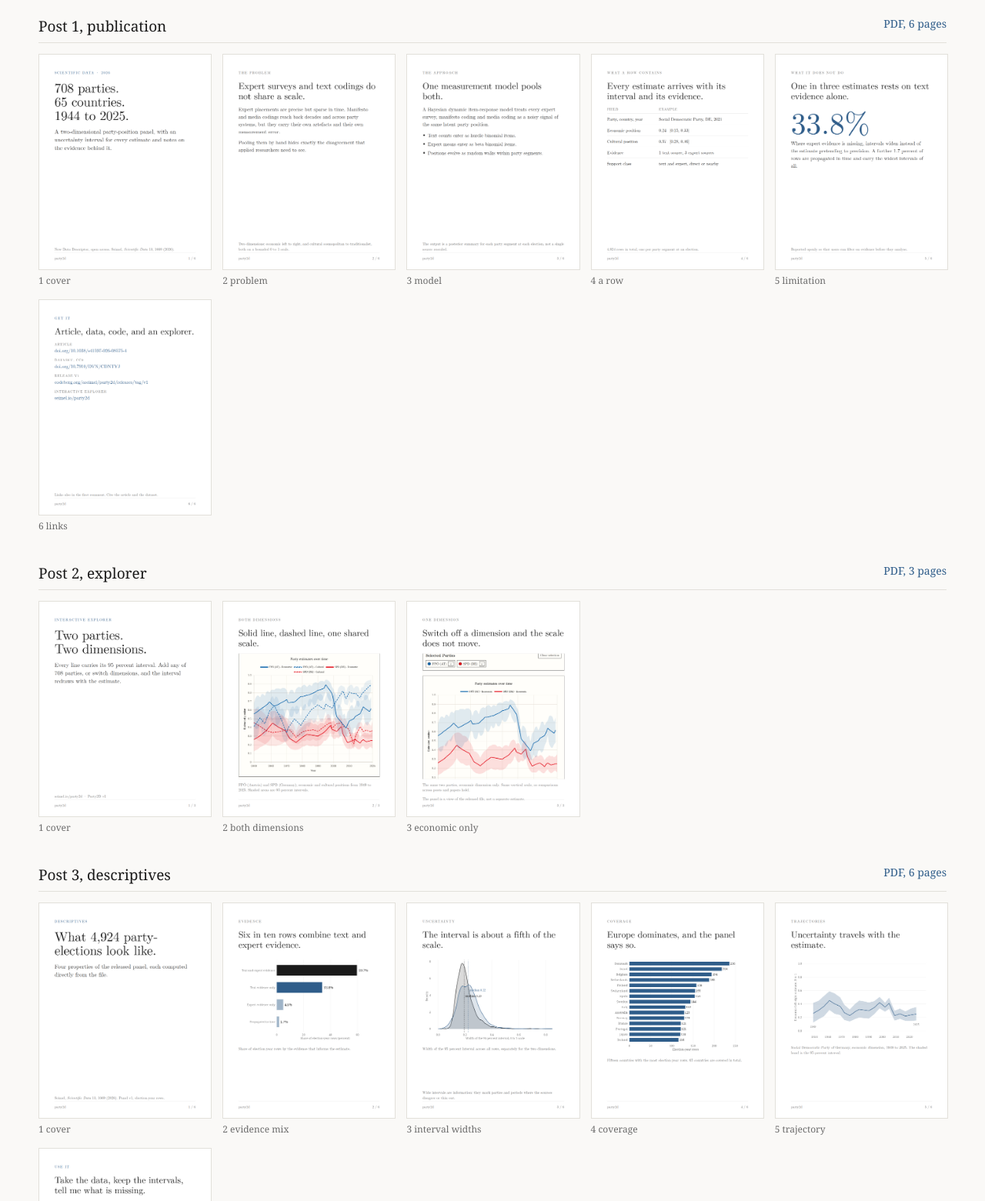
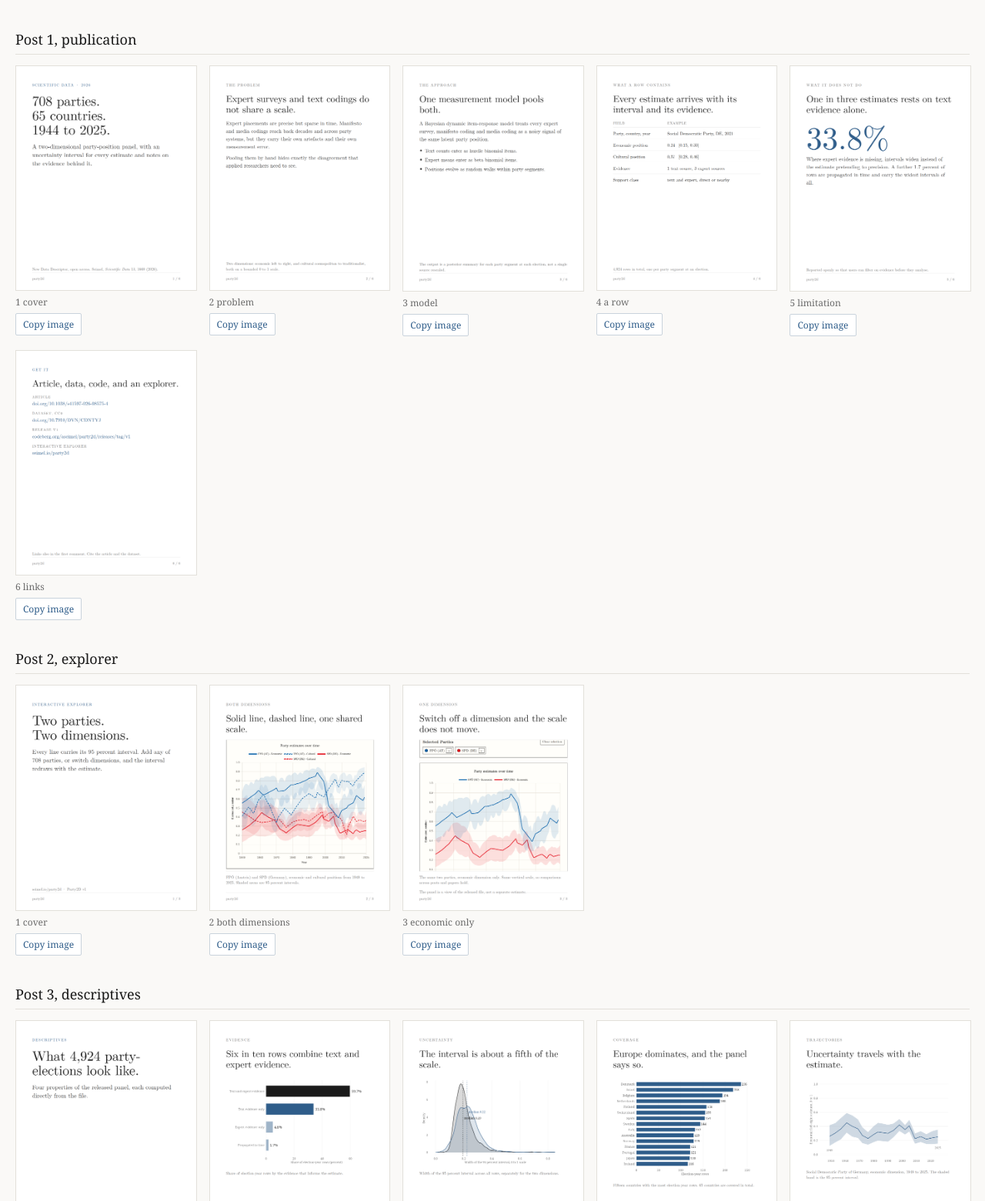
Before and after one commit to aseimel/website, a plain HTML site: page preview-7f3k2/index.html in a window 1280 px wide. Shown: the part 113-1674 px from the top of the page at 77% size. Drawn offline with Linux system fonts and the light colour scheme.

Commit message:
Add copy-to-clipboard buttons for slide images

```diff
--- a/preview-7f3k2/index.html
+++ b/preview-7f3k2/index.html
@@ -4,55 +4,81 @@
 <meta charset="UTF-8">
 <meta name="viewport" content="width=device-width, initial-scale=1">
 <meta name="robots" content="noindex, nofollow">
-<title>party2d launch assets</title>
+<title>party2d slides, copy and paste</title>
 <style>
-  body { margin: 0 auto; padding: 32px 24px 80px; max-width: 1180px; font-family: Georgia, "Times New Roman", serif; background: #faf9f7; color: #1a1a1a; }
-  h1 { font-size: 26px; font-weight: 400; margin: 0 0 6px; }
-  p.sub { color: #6b6b6b; margin: 0 0 34px; font-size: 15px; }
-  h2 { font-size: 19px; font-weight: 400; margin: 40px 0 12px; border-bottom: 1px solid #e2e0da; padding-bottom: 8px; }
-  h2 a { float: right; font-size: 14px; color: #2f5d8a; text-decoration: none; }
-  .grid { display: grid; grid-template-columns: repeat(auto-fill, minmax(210px, 1fr)); gap: 16px; margin-top: 14px; }
+  body { margin: 0 auto; padding: 28px 20px 90px; max-width: 1240px; font-family: Georgia, "Times New Roman", serif; background: #faf9f7; color: #1a1a1a; }
+  h1 { font-size: 24px; font-weight: 400; margin: 0 0 6px; }
+  p.sub { color: #6b6b6b; margin: 0 0 30px; font-size: 15px; line-height: 1.55; }
+  h2 { font-size: 18px; font-weight: 400; margin: 38px 0 10px; border-bottom: 1px solid #e2e0da; padding-bottom: 7px; }
+  .grid { display: grid; grid-template-columns: repeat(auto-fill, minmax(215px, 1fr)); gap: 18px; margin-top: 14px; }
   figure { margin: 0; }
-  a img { width: 100%; border: 1px solid #e2e0da; background: #fff; display: block; }
-  figcaption { font-size: 12px; color: #6b6b6b; margin-top: 5px; }
-  ul { font-size: 15px; line-height: 1.7; }
+  img { width: 100%; border: 1px solid #e2e0da; background: #fff; display: block; }
+  figcaption { font-size: 12px; color: #6b6b6b; margin: 6px 0; }
+  button { font: inherit; font-size: 12px; padding: 5px 9px; border: 1px solid #c9d3dc; background: #fff; color: #2f5d8a; cursor: pointer; border-radius: 2px; }
+  button:hover { background: #eef3f7; }
+  button.done { color: #2f6b3a; border-color: #b9d3c1; background: #f1f8f3; }
+  .hint { font-size: 13px; color: #6b6b6b; margin-top: 34px; line-height: 1.6; }
+  .hint b { color: #1a1a1a; font-weight: 400; }
 </style>
 </head>
 <body>
-<h1>party2d launch assets</h1>
-<p class="sub">Unlisted working page, noindex. Three LinkedIn carousels at 1080 by 1350 px, plus captions and alt text. Click any slide to open it full size.</p>
+<h1>party2d slides, ready to paste</h1>
+<p class="sub">Image posts, not documents. Click <b>Copy image</b> under a slide, then paste with Ctrl+V into the LinkedIn composer. Repeat for each slide. If the clipboard button does nothing in your browser, click the slide to open it, then right-click and Copy image.</p>
 
-<h2>Post 1, publication <a href="party2d-post1-publication.pdf">PDF, 6 pages</a></h2>
-<div class="grid">
-  <figure><a href="post1-1.png"><img src="post1-1.png" alt="Cover"></a><figcaption>1 cover</figcaption></figure>
-  <figure><a href="post1-2.png"><img src="post1-2.png" alt="Problem"></a><figcaption>2 problem</figcaption></figure>
-  <figure><a href="post1-3.png"><img src="post1-3.png" alt="Approach"></a><figcaption>3 model</figcaption></figure>
-  <figure><a href="post1-4.png"><img src="post1-4.png" alt="A row"></a><figcaption>4 a row</figcaption></figure>
-  <figure><a href="post1-5.png"><img src="post1-5.png" alt="Limitation"></a><figcaption>5 limitation</figcaption></figure>
-  <figure><a href="post1-6.png"><img src="post1-6.png" alt="Links"></a><figcaption>6 links</figcaption></figure>
-</div>
+<h2>Post 1, publication</h2>
+<div class="grid" id="g1"></div>
 
-<h2>Post 2, explorer <a href="party2d-post2-explorer.pdf">PDF, 3 pages</a></h2>
-<div class="grid">
-  <figure><a href="post2-1.png"><img src="post2-1.png" alt="Cover"></a><figcaption>1 cover</figcaption></figure>
-  <figure><a href="post2-2.png"><img src="post2-2.png" alt="Both dimensions"></a><figcaption>2 both dimensions</figcaption></figure>
-  <figure><a href="post2-3.png"><img src="post2-3.png" alt="Economic only"></a><figcaption>3 economic only</figcaption></figure>
-</div>
+<h2>Post 2, explorer</h2>
+<div class="grid" id="g2"></div>
 
-<h2>Post 3, descriptives <a href="party2d-post3-descriptives.pdf">PDF, 6 pages</a></h2>
-<div class="grid">
-  <figure><a href="post3-1.png"><img src="post3-1.png" alt="Cover"></a><figcaption>1 cover</figcaption></figure>
-  <figure><a href="post3-2.png"><img src="post3-2.png" alt="Evidence mix"></a><figcaption>2 evidence mix</figcaption></figure>
-  <figure><a href="post3-3.png"><img src="post3-3.png" alt="Interval widths"></a><figcaption>3 interval widths</figcaption></figure>
-  <figure><a href="post3-4.png"><img src="post3-4.png" alt="Coverage"></a><figcaption>4 coverage</figcaption></figure>
-  <figure><a href="post3-5.png"><img src="post3-5.png" alt="Trajectory"></a><figcaption>5 trajectory</figcaption></figure>
-  <figure><a href="post3-6.png"><img src="post3-6.png" alt="Close"></a><figcaption>6 close</figcaption></figure>
-</div>
+<h2>Post 3, descriptives</h2>
+<div class="grid" id="g3"></div>
 
-<h2>Text</h2>
-<ul>
-  <li><a href="captions.md">captions</a> — three captions and their first comments</li>
-  <li><a href="alt-text.md">alt text</a> — one line per slide</li>
-</ul>
+<p class="hint">Each file is 1080 by 1350 px, the vertical format LinkedIn shows in full on mobile. Captions are at <a href="captions.md">captions.md</a>, alt text at <a href="alt-text.md">alt-text.md</a>.</p>
+
+<script>
+  var slides = {
+    g1: [["post1-1.png", "1 cover"], ["post1-2.png", "2 problem"], ["post1-3.png", "3 model"],
+         ["post1-4.png", "4 a row"], ["post1-5.png", "5 limitation"], ["post1-6.png", "6 links"]],
+    g2: [["post2-1.png", "1 cover"], ["post2-2.png", "2 both dimensions"], ["post2-3.png", "3 economic only"]],
+    g3: [["post3-1.png", "1 cover"], ["post3-2.png", "2 evidence mix"], ["post3-3.png", "3 interval widths"],
+         ["post3-4.png", "4 coverage"], ["post3-5.png", "5 trajectory"], ["post3-6.png", "6 close"]]
+  };
+
+  function copyImage(src, btn) {
+    fetch(src).then(function (r) { return r.blob(); }).then(function (blob) {
+      if (!navigator.clipboard || !window.ClipboardItem) { throw new Error("no clipboard"); }
+      return navigator.clipboard.write([new ClipboardItem({ "image/png": blob })]);
+    }).then(function () {
+      btn.textContent = "Copied, now paste";
+      btn.classList.add("done");
+      setTimeout(function () { btn.textContent = "Copy image"; btn.classList.remove("done"); }, 2500);
+    }).catch(function () {
+      window.open(src, "_blank");
+      btn.textContent = "Right-click, Copy image";
+      setTimeout(function () { btn.textContent = "Copy image"; }, 2500);
+    });
+  }
+
+  Object.keys(slides).forEach(function (gridId) {
+    var grid = document.getElementById(gridId);
+    slides[gridId].forEach(function (s) {
+      var fig = document.createElement("figure");
+      var link = document.createElement("a");
+      link.href = s[0]; link.target = "_blank"; link.rel = "noopener";
+      var img = document.createElement("img");
+      img.src = s[0]; img.alt = s[1];
+      link.appendChild(img);
+      var cap = document.createElement("figcaption");
+      cap.textContent = s[1];
+      var btn = document.createElement("button");
+      btn.type = "button";
+      btn.textContent = "Copy image";
+      btn.addEventListener("click", function () { copyImage(s[0], btn); });
+      fig.appendChild(link); fig.appendChild(cap); fig.appendChild(btn);
+      grid.appendChild(fig);
+    });
+  });
+</script>
 </body>
 </html>
```
